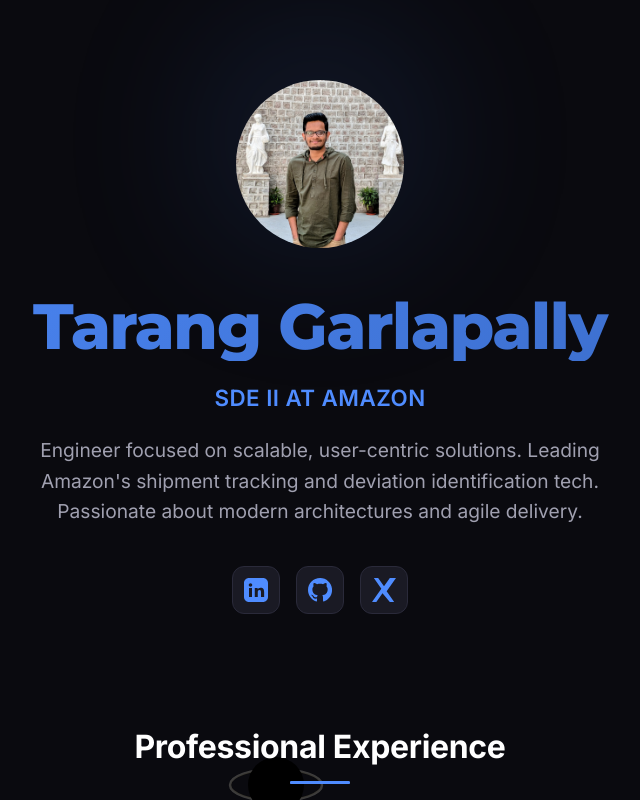
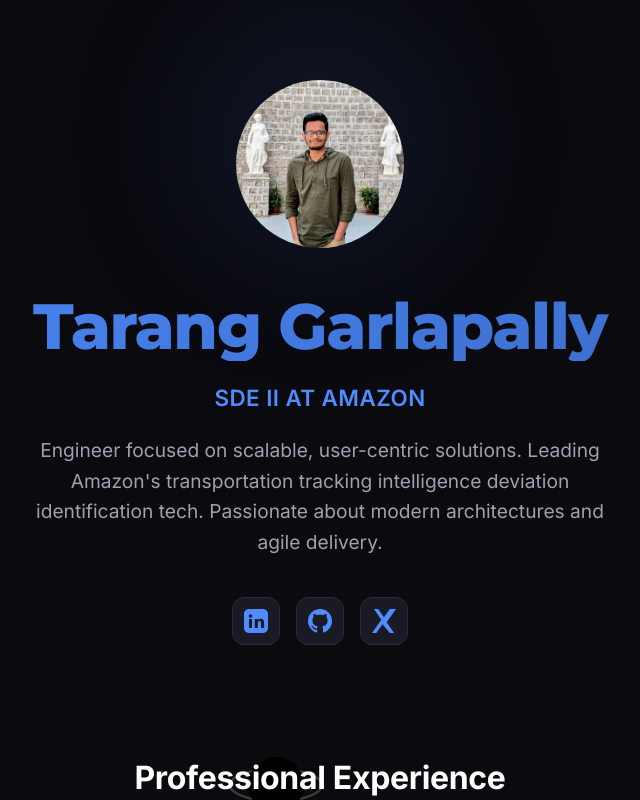
Before and after one commit to TarangGarlapally/TarangGarlapally, a plain HTML site: page docs/index.html in a window 1280 px wide. Shown: the whole page, without its empty margins (320-960 px from the left). Drawn offline with Linux system fonts and the light colour scheme.

Commit message:
Update hero description to specify 'transportation tracking intelligence' in index.html

```diff
--- a/docs/index.html
+++ b/docs/index.html
@@ -14,7 +14,7 @@
 			<img src="profile.jpg" alt="Tarang Garlapally profile photo" class="profile-photo reveal" />
 			<h1 class="hero-name reveal">Tarang Garlapally</h1>
 			<h2 class="hero-title reveal">SDE II at Amazon</h2>
-			<p class="hero-desc reveal">Engineer focused on scalable, user-centric solutions. Leading Amazon's shipment tracking and deviation identification tech. Passionate about modern architectures and agile delivery.</p>
+			<p class="hero-desc reveal">Engineer focused on scalable, user-centric solutions. Leading Amazon's transportation tracking intelligence deviation identification tech. Passionate about modern architectures and agile delivery.</p>
 			<div class="hero-socials">
 				<a href="https://www.linkedin.com/in/taranggarlapally/" target="_blank" aria-label="LinkedIn" class="social-link reveal">
 					<!-- LinkedIn SVG -->
```
